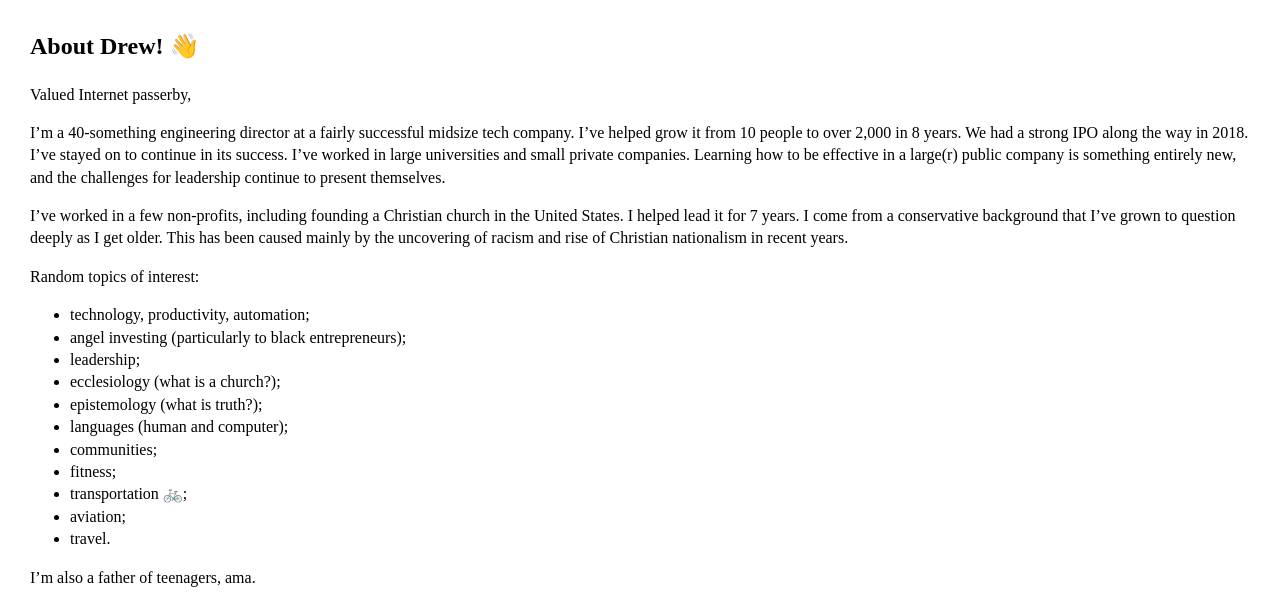
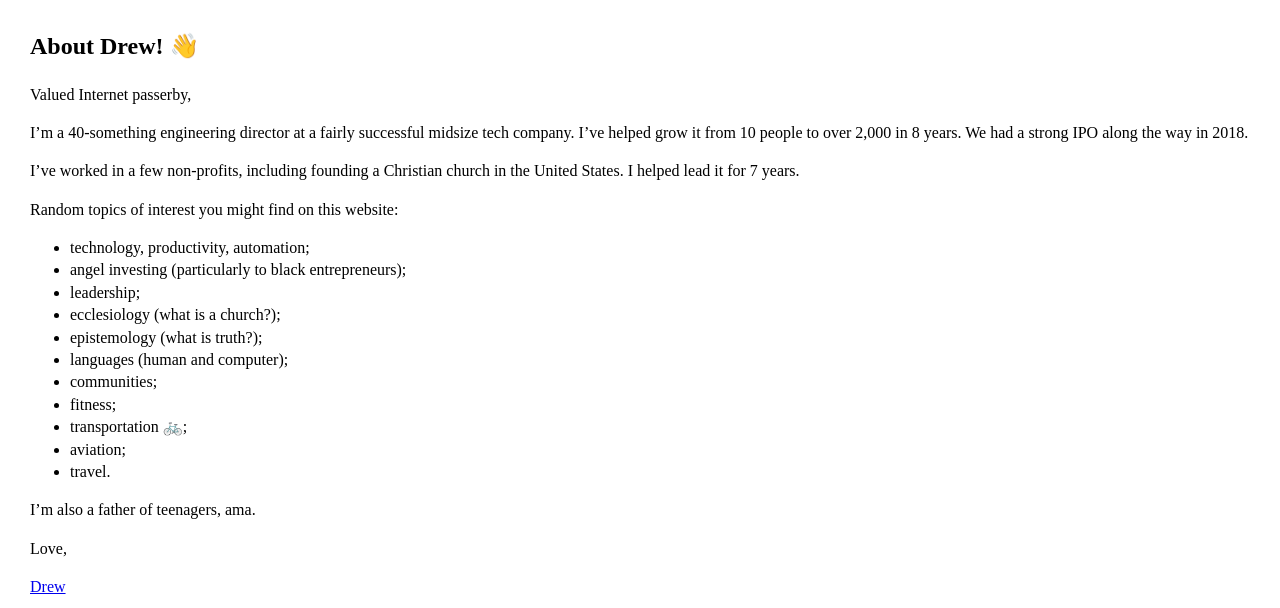
Before and after one commit to drewr/drewr.github.io, a Jekyll site: the page built from about.md, in a window 1280 px wide. Shown: the top 608 px of the page. Built offline with Jekyll 4.4.1, drawn with Linux system fonts in a browser that asks for light colours.

Commit message:
Shorten bio

```diff
--- a/about.md
+++ b/about.md
@@ -6,11 +6,11 @@ tags: website
 
 Valued Internet passerby,
 
-I'm a 40-something engineering director at a fairly successful midsize tech company.  I've helped grow it from 10 people to over 2,000 in 8 years.  We had a strong IPO along the way in 2018.  I've stayed on to continue in its success.  I've worked in large universities and small private companies.  Learning how to be effective in a large(r) public company is something entirely new, and the challenges for leadership continue to present themselves.
+I'm a 40-something engineering director at a fairly successful midsize tech company.  I've helped grow it from 10 people to over 2,000 in 8 years.  We had a strong IPO along the way in 2018.
 
-I've worked in a few non-profits, including founding a Christian church in the United States.  I helped lead it for 7 years.  I come from a conservative background that I've grown to question deeply as I get older.  This has been caused mainly by the uncovering of racism and rise of Christian nationalism in recent years.
+I've worked in a few non-profits, including founding a Christian church in the United States.  I helped lead it for 7 years.
 
-Random topics of interest:
+Random topics of interest you might find on this website:
 
 * technology, productivity, automation;
 * angel investing (particularly to black entrepreneurs);
```
